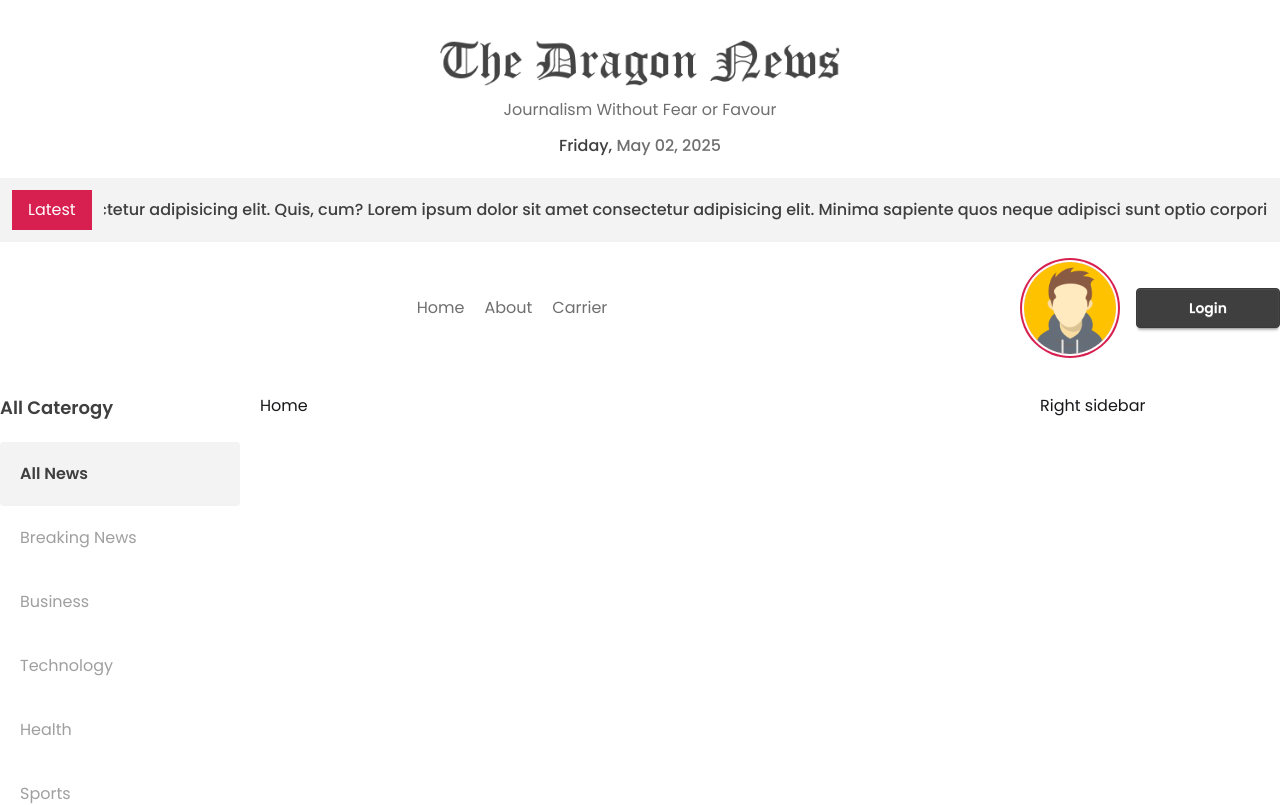
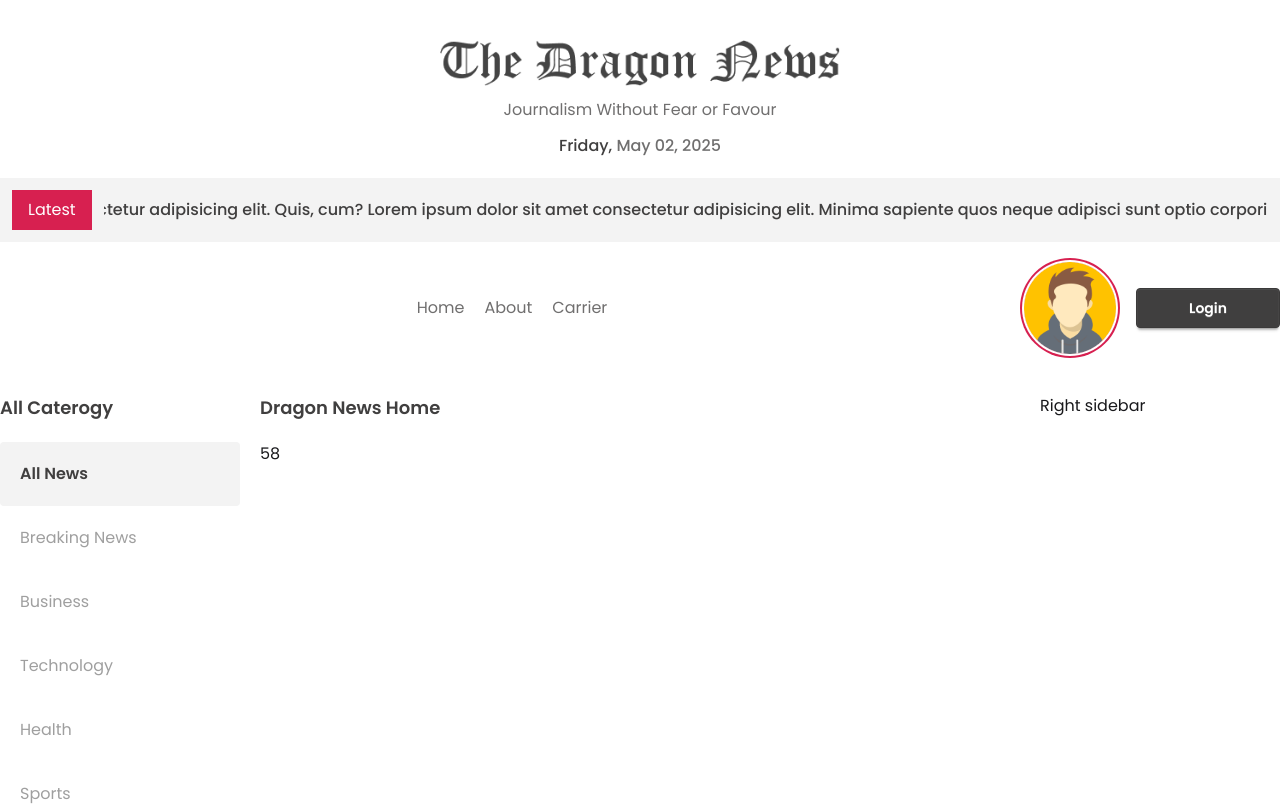
Before and after one commit to nmkhans/dragon_news, a React (Vite) app: page / in a window 1280 px wide. Shown: the top 805 px of the page. Built offline with nearby package versions, Linux system fonts and the light colour scheme.

Commit message:
news fetched on home page

```diff
--- a/src/App.jsx
+++ b/src/App.jsx
@@ -11,6 +11,11 @@ function App() {
         <section className="grid grid-cols-5 gap-5">
           <LeftSidebar />
           <main className="col-span-3">
+            <div className="mb-5">
+              <h3 className="text-secondary font-semibold text-lg">
+                Dragon News Home
+              </h3>
+            </div>
             <Outlet />
           </main>
           <aside className="col-span-1">Right sidebar</aside>
--- a/src/components/CategoryItem/CategoryItem.jsx
+++ b/src/components/CategoryItem/CategoryItem.jsx
@@ -1,13 +1,21 @@
 import React from "react";
+import { useNavigate } from "react-router";
 
 const CategoryItem = ({
   selected,
   category,
   setSelectedCategory,
 }) => {
+  const navigate = useNavigate();
+
+  const handleCategoryClick = () => {
+    setSelectedCategory(category.id);
+    navigate(`/category-news/${category.id}`);
+  };
+
   return (
     <div
-      onClick={() => setSelectedCategory(category.id)}
+      onClick={handleCategoryClick}
       className={`${
         selected
           ? "bg-accent font-semibold text-secondary"
--- a/src/hooks/useFetchData.js
+++ b/src/hooks/useFetchData.js
@@ -7,8 +7,15 @@ const useFetchData = () => {
     return data;
   };
 
+  const getNews = async () => {
+    const res = await fetch("/news.json");
+    const data = await res.json();
+    return data;
+  };
+
   return {
     getCategories,
+    getNews,
   };
 };
 
--- /dev/null
+++ b/src/pages/CategoryNews/CategoryNews.jsx
@@ -0,0 +1,7 @@
+import React from "react";
+
+const CategoryNews = () => {
+  return <div>CategoryNews</div>;
+};
+
+export default CategoryNews;
--- a/src/pages/Home/Home.jsx
+++ b/src/pages/Home/Home.jsx
@@ -1,7 +1,33 @@
+/* eslint-disable react-hooks/exhaustive-deps */
 import React from "react";
+import { useEffect } from "react";
+import { useState } from "react";
+import useFetchData from "./../../hooks/useFetchData";
+import Spinner from "./../../components/Spinner/Spinner";
 
 const Home = () => {
-  return <div>Home</div>;
+  const [allNews, setAllNews] = useState([]);
+  const [loading, setLoading] = useState(false);
+  const { getNews } = useFetchData();
+
+  useEffect(() => {
+    setLoading(true);
+    const loadAllNews = async () => {
+      const data = await getNews();
+      setAllNews(data);
+      setLoading(false);
+    };
+    loadAllNews();
+  }, []);
+  return (
+    <section>
+      {loading ? (
+        <Spinner className="text-center text-primary mt-10" />
+      ) : (
+        <div>{allNews.length}</div>
+      )}
+    </section>
+  );
 };
 
 export default Home;
--- a/src/routes/router.jsx
+++ b/src/routes/router.jsx
@@ -1,6 +1,7 @@
 import { createBrowserRouter } from "react-router";
 import App from "./../App";
 import Home from "./../pages/Home/Home";
+import CategoryNews from "../pages/CategoryNews/CategoryNews";
 
 const router = createBrowserRouter([
   {
@@ -11,6 +12,10 @@ const router = createBrowserRouter([
         index: true,
         element: <Home />,
       },
+      {
+        path: "/category-news/:id",
+        element: <CategoryNews />,
+      },
     ],
   },
 ]);
```
